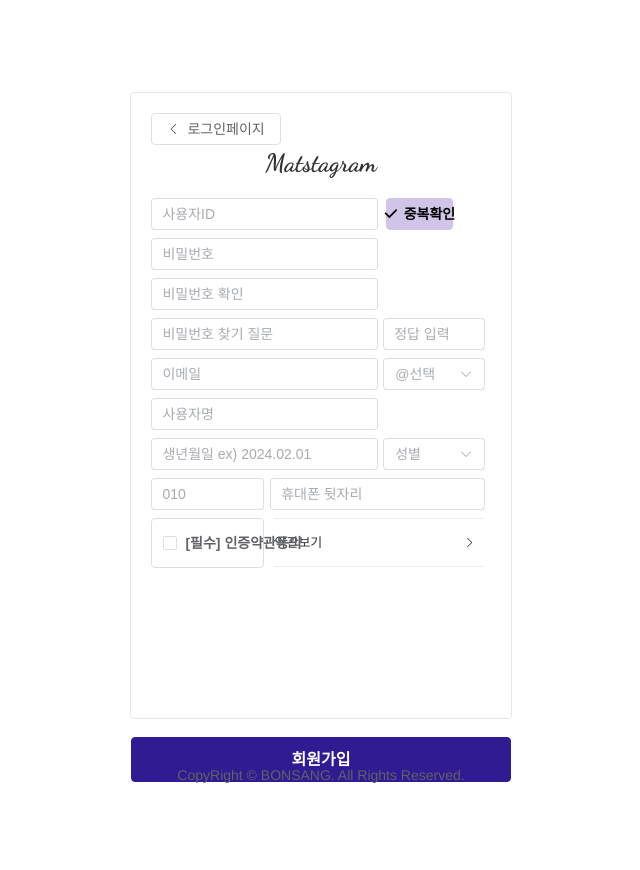
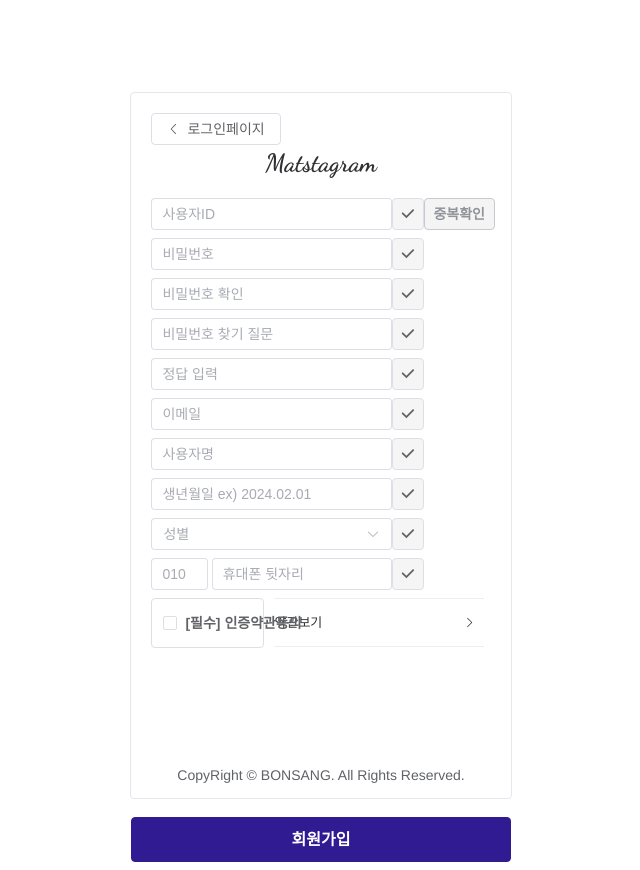
Before and after one commit to koobs97/Matstagram, a Vue app in the folder front/: page /login/join in a window 1280 px wide. Shown: the whole page, without its empty margins (319-959 px from the left). Before the commit the page ends 800 px from the top, so only its background shows below. Built offline with nearby package versions, Linux system fonts and the light colour scheme.

Commit message:
20240413 - 로그인창 수정

```diff
--- a/front/src/views/joinMember.vue
+++ b/front/src/views/joinMember.vue
@@ -20,8 +20,9 @@
                         <el-form label-width="120px">
                             <el-row :gutter="0">
 
-                                <el-col :span="16" style="margin-bottom: 8px">
+                                <el-col :span="17" style="margin-bottom: 8px">
                                     <el-tooltip
+                                        class="box-item"
                                         effect="dark"
                                         placement="left-start"
                                         raw-content
@@ -35,11 +36,14 @@
                                         />
                                     </el-tooltip>
                                 </el-col>
-                                <el-col :span="8" style="margin-bottom: 8px; text-align: left">
-                                    <el-button color="#D1C4E9" style="width: 60%; margin-left: 8px; font-weight: bold;" :icon="Select" @click="onClickChkId">중복확인</el-button>
+                                <el-col :span="2" style="text-align: right">
+                                    <el-button :icon="Select" :class="state.style.btnStyle0"></el-button>
+                                </el-col>
+                                <el-col :span="5" style="margin-bottom: 8px; text-align: left">
+                                    <el-button type="info" plain style="font-weight: bold; margin-left: 4px; width: 100%;" @click="onClickChkId">중복확인</el-button>
                                 </el-col>
 
-                                <el-col :span="16" style="margin-bottom: 8px">
+                                <el-col :span="17" style="margin-bottom: 8px">
                                     <el-tooltip
                                         class="box-item"
                                         effect="dark"
@@ -67,11 +71,12 @@
                                     </el-tooltip>
                                     </el-tooltip>
                                 </el-col>
-                                <el-col :span="8" style="margin-bottom: 8px">
-                                    <el-form-item/>
+                                <el-col :span="2" style="text-align: right">
+                                    <el-button :icon="Select" :class="state.style.btnStyle1"></el-button>
                                 </el-col>
+                                <el-col :span="5" />
 
-                                <el-col :span="16" style="margin-bottom: 8px">
+                                <el-col :span="17" style="margin-bottom: 8px">
                                     <el-tooltip
                                         effect="dark"
                                         placement="left-start"
@@ -87,62 +92,60 @@
                                         />
                                     </el-tooltip>
                                 </el-col>
-                                <el-col :span="8" style="margin-bottom: 8px">
-                                    <el-form-item/>
+                                <el-col :span="2" style="text-align: right">
+                                    <el-button :icon="Select" :class="state.style.btnStyle2"></el-button>
                                 </el-col>
+                                <el-col :span="5" />
 
-                                <el-col :span="16" style="margin-bottom: 8px">
+                                <el-col :span="17" style="margin-bottom: 8px">
                                     <el-input
                                         ref="passwdHint"
                                         v-model="state.ivo.passwdHint"
                                         placeholder="비밀번호 찾기 질문"
                                         />
                                 </el-col>
-                                <el-col :span="8" style="margin-bottom: 8px">
+                                <el-col :span="2" style="text-align: right">
+                                    <el-button :icon="Select" :class="state.style.btnStyle3"></el-button>
+                                </el-col>
+                                <el-col :span="5" />
+
+                                <el-col :span="17" style="margin-bottom: 8px">
                                     <el-input
                                         ref="passwdHintAnswer"
                                         v-model="state.ivo.passwdHintAnswer"
-                                        style="width: 90%;"
                                         placeholder="정답 입력"
                                         />
                                 </el-col>
+                                <el-col :span="2" style="text-align: right">
+                                    <el-button :icon="Select" :class="state.style.btnStyle4"></el-button>
+                                </el-col>
+                                <el-col :span="5" />
 
-                                <el-col :span="16">
+                                <el-col :span="17" style="margin-bottom: 8px">
                                     <el-input
                                         ref="email1"
                                         v-model="state.ivo.email"
                                         placeholder="이메일"
                                         />
                                 </el-col>
+                                <el-col :span="2" style="text-align: right">
+                                    <el-button :icon="Select" :class="state.style.btnStyle5"></el-button>
+                                </el-col>
+                                <el-col :span="5" />
 
-                                <el-col :span="8" style="margin-bottom: 8px">
-                                    <el-select
-                                        ref="email2"
-                                        v-model="mail"
-                                        class="m-2"
-                                        placeholder="@선택"
-                                        style="width: 90%;"
-                                    >
-                                        <el-option
-                                        v-for="item in mailOptions"
-                                        :key="item.value"
-                                        :label="item.label"
-                                        :value="item.value"
-                                        />
-                                    </el-select>
-                                </el-col>
-
-                                <el-col :span="16" style="margin-bottom: 8px">
+                                <el-col :span="17" style="margin-bottom: 8px">
                                     <el-input
                                         ref="userName"
                                         v-model="state.ivo.userName"
                                         placeholder="사용자명"
                                         />
                                 </el-col>
-                                <el-col :span="8" style="margin-bottom: 8px">
+                                <el-col :span="2" style="text-align: right">
+                                    <el-button :icon="Select" :class="state.style.btnStyle6"></el-button>
                                 </el-col>
+                                <el-col :span="5" />
 
-                                <el-col :span="16" style="margin-bottom: 8px">
+                                <el-col :span="17" style="margin-bottom: 8px">
                                     <el-input
                                         ref="birthDate"
                                         maxlength="10"
@@ -150,14 +153,17 @@
                                         placeholder="생년월일 ex) 2024.02.01"
                                         />
                                 </el-col>
+                                <el-col :span="2" style="text-align: right">
+                                    <el-button :icon="Select" :class="state.style.btnStyle7"></el-button>
+                                </el-col>
+                                <el-col :span="5" />
 
-                                <el-col :span="8" style="margin-bottom: 8px">
+                                <el-col :span="17" style="margin-bottom: 8px">
                                     <el-select
                                         ref="genderCode"
                                         v-model="gender"
                                         class="m-2"
                                         placeholder="성별"
-                                        style="width: 90%;"
                                     >
                                         <el-option
                                         v-for="item in genOptions"
@@ -167,22 +173,30 @@
                                         />
                                     </el-select>
                                 </el-col>
+                                <el-col :span="2" style="text-align: right">
+                                    <el-button :icon="Select" :class="state.style.btnStyle8"></el-button>
+                                </el-col>
+                                <el-col :span="5" />
 
-                                <el-col :span="8" style="margin-bottom: 8px">
+                                <el-col :span="4" style="margin-bottom: 8px">
                                     <el-input
                                         ref="ph1"
                                         v-model="state.ph1"
                                         placeholder="010"
                                         />
                                 </el-col>
-                                <el-col :span="16" style="margin-bottom: 8px">
+                                <el-col :span="13" style="margin-bottom: 8px; text-align: right">
                                     <el-input
                                         ref="ph2"
                                         v-model="state.ph2"
-                                        style="width: 95%;"
+                                        style="width: 98%;"
                                         placeholder="휴대폰 뒷자리"
                                         />
                                 </el-col>
+                                <el-col :span="2" style="text-align: right">
+                                    <el-button :icon="Select" :class="state.style.btnStyle9"></el-button>
+                                </el-col>
+                                <el-col :span="5" />
 
                                 <el-col :span="8" style="text-align: left; padding-bottom: 10px;">
                                     <el-checkbox label="[필수] 인증약관동의"
@@ -269,7 +283,6 @@
 const passwdHint = ref()
 const passwdHintAnswer = ref()
 const email1 = ref()
-const email2 = ref()
 const userName = ref()
 const birthDate = ref()
 const genderCode = ref()
@@ -359,6 +372,18 @@
         val5: false,
     } as any,
     click: false,
+    style: {
+        btnStyle0: 'btn_default',
+        btnStyle1: 'btn_default',
+        btnStyle2: 'btn_default',
+        btnStyle3: 'btn_default',
+        btnStyle4: 'btn_default',
+        btnStyle5: 'btn_default',
+        btnStyle6: 'btn_default',
+        btnStyle7: 'btn_default',
+        btnStyle8: 'btn_default',
+        btnStyle9: 'btn_default',
+    }
 })
 
 // 아이디 중복확인
@@ -368,25 +393,26 @@
 
     if(state.ivo.userId.trim().length < 5) {
         state.idChk.msg = state.idChk.valid.msg
-        state.idChk.type = state.idChk.valid.type
         state.canSignDvcd.isUserIdDup = true
 
         return
     }
 
-    let retData = await Api.post("/api/join/chkUserId", state.ivo)
+    let retData = await Api.post("/api/join/chkUserId", state.ivo, false)
 
     if(retData.data.idDupYn == 'Y') {
+        state.style.btnStyle0 = 'btn_error'
         state.idChk.msg = state.idChk.error.msg
-        state.idChk.type = state.idChk.error.type
         state.canSignDvcd.isUserIdDup = true
     }
     else if(retData.data.idDupYn == 'N') {
+        state.style.btnStyle0 = 'btn_success'
         state.idChk.msg = state.idChk.success.msg
-        state.idChk.type = state.idChk.success.type
         state.canSignDvcd.isUserIdDup = false
     }
 }
+
+
 
 // 아이디
 watch(
@@ -414,6 +440,7 @@
                 state.isVisibleRule = true
                 state.canSignDvcd.isPasswdRule = false
 
+                state.style.btnStyle1 = 'btn_error'
                 state.ruleChk.msg = state.ruleChk.error1.msg
                 state.ruleChk.type = state.ruleChk.error1.type
             }
@@ -422,6 +449,7 @@
                 state.isVisibleRule = true
                 state.canSignDvcd.isPasswdRule = false
 
+                state.style.btnStyle1 = 'btn_error'
                 state.ruleChk.msg = state.ruleChk.error2.msg
                 state.ruleChk.type = state.ruleChk.error2.type
             }
@@ -430,6 +458,7 @@
                 state.isVisibleRule = true
                 state.canSignDvcd.isPasswdRule = false
 
+                state.style.btnStyle1 = 'btn_error'
                 state.ruleChk.msg = state.ruleChk.error3.msg
                 state.ruleChk.type = state.ruleChk.error3.type
             }
@@ -440,6 +469,7 @@
                 state.isVisibleRule = true
                 state.canSignDvcd.isPasswdRule = false
 
+                state.style.btnStyle1 = 'btn_error'
                 state.ruleChk.msg = state.ruleChk.error4.msg
                 state.ruleChk.type = state.ruleChk.error4.type
             }
@@ -450,6 +480,7 @@
                 state.isVisibleRule = true
                 state.canSignDvcd.isPasswdRule = false
 
+                state.style.btnStyle1 = 'btn_error'
                 state.ruleChk.msg = state.ruleChk.error5.msg
                 state.ruleChk.type = state.ruleChk.error5.type
             }
@@ -457,6 +488,7 @@
                 state.isVisibleRule = true
             }
             else {
+                state.style.btnStyle1 = 'btn_success'
                 state.isVisibleRule = true
                 state.canSignDvcd.isPasswdRule = true
 
@@ -477,6 +509,7 @@
             state.isHiddenChk = true
             state.canSignDvcd.ispasswdChk = false
 
+            state.style.btnStyle2 = 'btn_error'
             state.chkType.msg = state.chkType.error.msg
             state.chkType.type = state.chkType.error.type
         }
@@ -485,11 +518,13 @@
             state.isHiddenChk = true
             state.canSignDvcd.ispasswdChk = true
 
+            state.style.btnStyle2 = 'btn_success'
             state.chkType.msg = state.chkType.success.msg
             state.chkType.type = state.chkType.success.type
         }
 
         if(state.passwdChk.length == 0) {
+            state.style.btnStyle2 = 'btn_default'
             state.isHiddenChk = false
             state.canSignDvcd.ispasswdChk = false
         }
@@ -514,6 +549,79 @@
         // 포맷된 전화번호를 상태에 설정
         state.ph2 = formattedPhnum
     }
+)
+
+// 기타 입력정보 입력에 따른 오류색상 컨트롤
+watch(
+    () => state.ivo,
+    () => {
+
+        // 비밀번호 찾기 질문
+        if(state.ivo.passwdHint.trim().length == 0) {
+            state.style.btnStyle3 = 'btn_default'
+        }
+        else {
+            state.style.btnStyle3 = 'btn_success'
+        }
+
+        // 정답
+        if(state.ivo.passwdHintAnswer.trim().length == 0) {
+            state.style.btnStyle4 = 'btn_default'
+        }
+        else {
+            state.style.btnStyle4 = 'btn_success'
+        }
+
+        // 이메일
+        if(state.ivo.email.trim().length == 0) {
+            state.style.btnStyle5 = 'btn_default'
+        }
+        else {
+            state.style.btnStyle5 = 'btn_success'
+        }
+
+        // 사용자명
+        if(state.ivo.userName.trim().length == 0) {
+            state.style.btnStyle6 = 'btn_default'
+        }
+        else {
+            state.style.btnStyle6 = 'btn_success'
+        }
+
+        // 생년월일
+        if(state.ivo.birthDate.trim().length == 0) {
+            state.style.btnStyle7 = 'btn_default'
+        }
+        else if(state.ivo.birthDate.trim().length == 0 || state.ivo.birthDate.trim().length != 10) {
+            state.style.btnStyle7 = 'btn_error'
+        }
+        else {
+            state.style.btnStyle7 = 'btn_success'
+        }
+
+        // 성별
+        if(gender.value.trim().length == 0) {
+            state.style.btnStyle8 = 'btn_default'
+        }
+        else {
+            state.style.btnStyle8 = 'btn_success'
+        }
+
+        // 전화번호
+        if(state.ph1.trim().length == 0 && state.ph2.trim().length == 0) {
+            state.style.btnStyle8 = 'btn_default'
+        }
+        else if(state.ph1.trim().length == 0 || state.ph1.trim().length != 3) {
+            state.style.btnStyle8 = 'btn_error'
+        }
+        else if(state.ph2.trim().length == 0 || state.ph2.trim().length != 9) {
+            state.style.btnStyle8 = 'btn_error'
+        }
+        else {
+            state.style.btnStyle8 = 'btn_success'
+        }
+    },
+    {deep: true}
 )
 
 // 약관보기 컨트롤
@@ -560,24 +668,6 @@
 )
 
 const mail = ref('')
-const mailOptions = [
-  {
-    value: '@naver.com',
-    label: '@naver.com',
-  },
-  {
-    value: '@gmail.com',
-    label: '@gmail.com',
-  },
-  {
-    value: '@daum.net',
-    label: '@daum.net',
-  },
-  {
-    value: '@hanmail.net',
-    label: '@hanmail.net',
-  },
-]
 
 const gender = ref('')
 const genOptions = [
@@ -603,97 +693,140 @@
             type: 'error',
             message: '사용자ID를 확인해주세요.',
         })
+        state.style.btnStyle0 = 'btn_error'
         userId.value.focus()
         return
     }
+    else{
+        state.style.btnStyle0 = 'btn_success'
+    }
+
     if(state.canSignDvcd.isPasswdRule == false) {
         ElMessage({
             type: 'error',
             message: '비밀번호를 다시 설정해주세요.',
         })
+        state.style.btnStyle1 = 'btn_error'
         userPasswd.value.focus()
         return
     }
+    else{
+        state.style.btnStyle1 = 'btn_success'
+    }
+
     if(state.canSignDvcd.ispasswdChk == false) {
         ElMessage({
             type: 'error',
             message: '비밀번호 확인이 올바르지 않습니다.',
         })
+        state.style.btnStyle2 = 'btn_error'
         passwdChk.value.focus()
         return
     }
+    else{
+        state.style.btnStyle2 = 'btn_success'
+    }
+
     if(state.ivo.passwdHint.trim().length == 0) {
         ElMessage({
             type: 'error',
             message: '비밀번호 찾기 질문을 설정해주세요.',
         })
+        state.style.btnStyle3 = 'btn_error'
         passwdHint.value.focus()
         return
     }
+    else{
+        state.style.btnStyle3 = 'btn_success'
+    }
+
     if(state.ivo.passwdHintAnswer.trim().length == 0) {
         ElMessage({
             type: 'error',
             message: '비밀번호 찾기 질문에 대한 정답을 설정해주세요.',
         })
+        state.style.btnStyle4 = 'btn_error'
         passwdHintAnswer.value.focus()
         return
     }
+    else{
+        state.style.btnStyle4 = 'btn_success'
+    }
+
     if(state.ivo.email.trim().length == 0) {
         ElMessage({
             type: 'error',
             message: '이메일을 확인해주세요.',
         })
+        state.style.btnStyle5 = 'btn_error'
         email1.value.focus()
         return
     }
-    if(mail.value == '') {
-        ElMessage({
-            type: 'error',
-            message: '이메일을 확인해주세요.',
-        })
-        email2.value.focus()
-        return
+    else{
+        state.style.btnStyle5 = 'btn_success'
     }
+
     if(state.ivo.userName.trim().length == 0) {
         ElMessage({
             type: 'error',
             message: '사용자명을 입력해주세요.',
         })
+        state.style.btnStyle6 = 'btn_error'
         userName.value.focus()
         return
     }
+    else{
+        state.style.btnStyle6 = 'btn_success'
+    }
+
     if(state.ivo.birthDate.trim().length == 0 || state.ivo.birthDate.trim().length != 10) {
         ElMessage({
             type: 'error',
             message: '생년월일을 확인해주세요.',
         })
+        state.style.btnStyle7 = 'btn_error'
         birthDate.value.focus()
         return
     }
+    else{
+        state.style.btnStyle7 = 'btn_success'
+    }
+
     if(gender.value == '') {
         ElMessage({
             type: 'error',
             message: '성별을 선택해주세요.',
         })
+        state.style.btnStyle8 = 'btn_error'
         genderCode.value.focus()
         return
     }
+    else{
+        state.style.btnStyle8 = 'btn_success'
+    }
+
     if(state.ph1.trim().length == 0 || state.ph1.trim().length != 3) {
         ElMessage({
             type: 'error',
             message: '휴대폰 번호를 확인해주세요.',
         })
+        state.style.btnStyle9 = 'btn_error'
         ph1.value.focus()
         return
     }
-    if(state.ph2.trim().length == 0 || state.ph2.trim().length != 9) {
+    else if(state.ph2.trim().length == 0 || state.ph2.trim().length != 9) {
         ElMessage({
             type: 'error',
             message: '휴대폰 번호를 확인해주세요.',
         })
+        state.style.btnStyle9 = 'btn_error'
         ph2.value.focus()
         return
     }
+    else{
+        state.style.btnStyle9 = 'btn_success'
+    }
+
     if(isAgreed.value == false) {
         ElMessage({
             type: 'error',
@@ -773,9 +906,18 @@
     text-align: center;
 }
 
-.el-popper.is-dark {
-    color: var(--el-bg-color);
-    background: #dadde5;
-    border: 1px solid var(--el-text-color-primary);
+.btn_default {
+    background-color: #F5F5F5;
+    width: 90%;
+}
+
+.btn_error {
+    background-color: #FFCDD2;
+    width: 90%;
+}
+
+.btn_success {
+    background-color: #C8E6C9;
+    width: 90%;
 }
 </style>
```
Also changed, not shown: front/src/common/common.ts (+18 -3 lines). Lines whose indentation alone changed are shown as unchanged.
